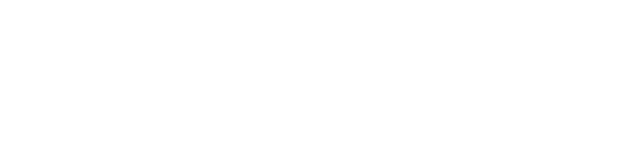
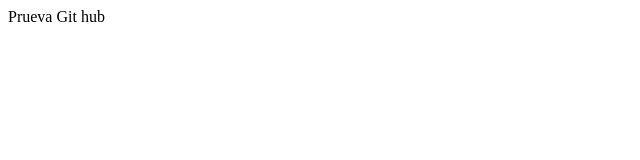
Before and after one commit to PruevasCommits/WebPrueva, a plain HTML site: page index.html in a window 1280 px wide. Shown: the whole page, without its empty margins (0-640 px from the left). Drawn offline with Linux system fonts and the light colour scheme.

Commit message:
Gadi: Titulo general

```diff
--- a/index.html
+++ b/index.html
@@ -6,6 +6,6 @@
     <title>Document</title>
 </head>
 <body>
-
+    <header>Prueva Git hub</header>
 </body>
 </html>
```
